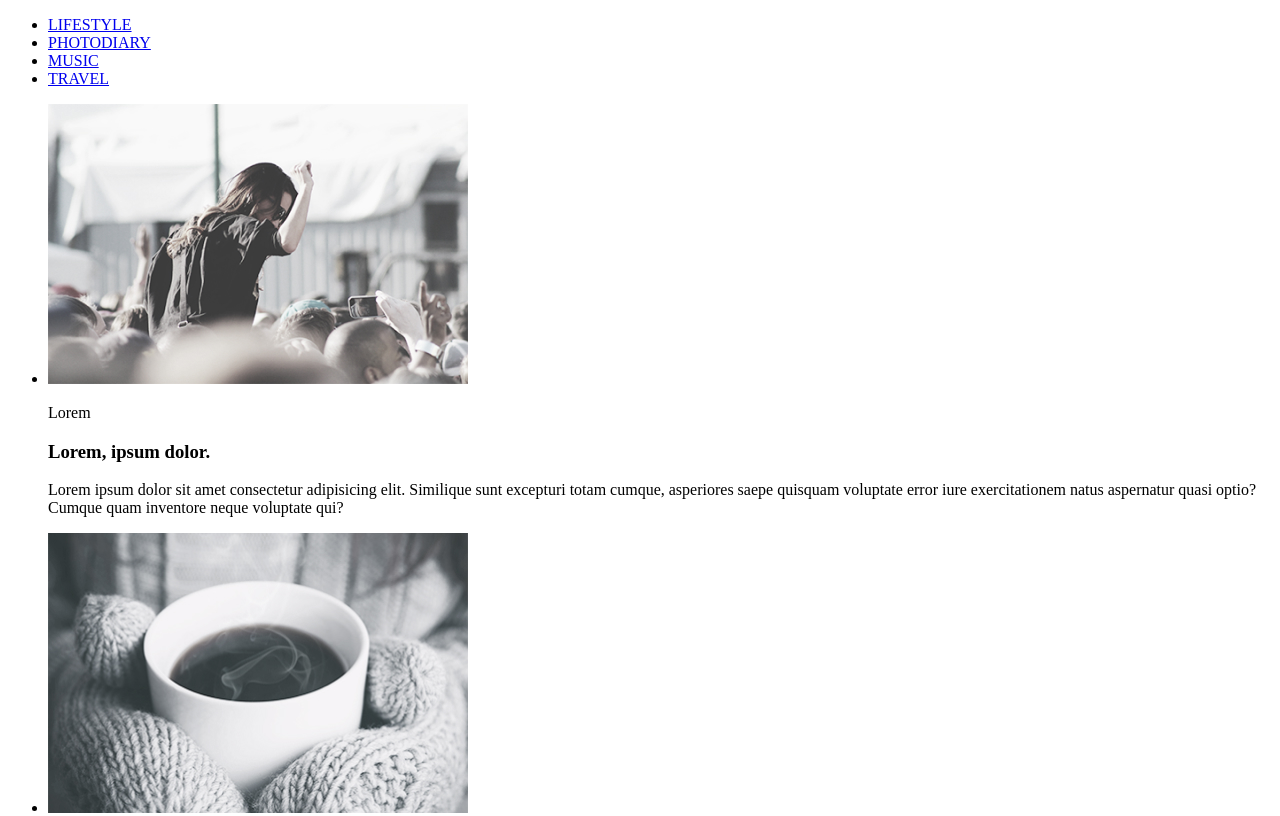
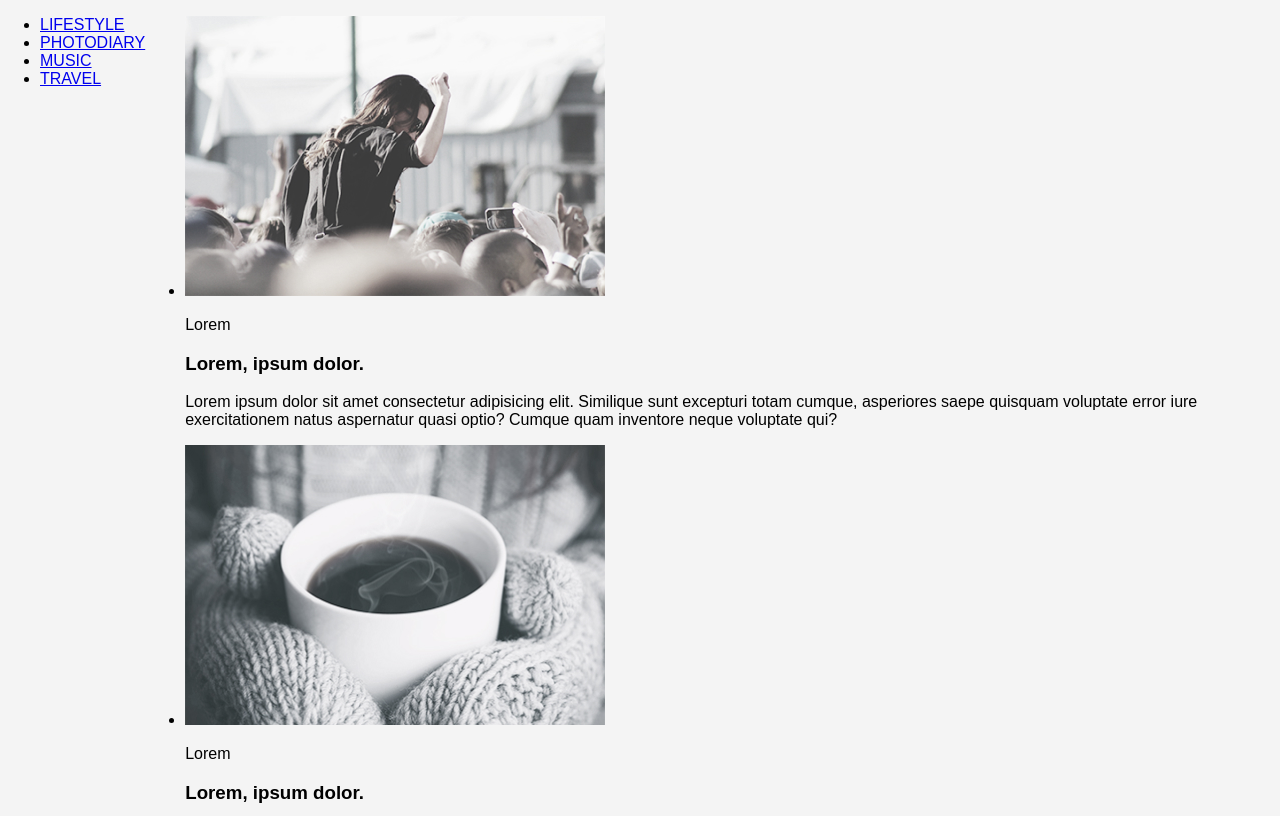
Before and after one commit to DISERD/Photoblog, a plain HTML site: page index.html in a window 1280 px wide. Shown: the top 816 px of the page. Drawn offline with Linux system fonts and the light colour scheme.

Commit message:
Add initial CSS styles for body layout and appearance

```diff
--- /dev/null
+++ b/css/style.css
@@ -0,0 +1,7 @@
+body {
+    font-family: Arial, sans-serif;
+    background-color: #f4f4f4;
+    margin: 0;
+    padding: 0;
+    display: flex;
+}
--- a/index.html
+++ b/index.html
@@ -4,7 +4,9 @@
     <meta charset="UTF-8">
     <meta name="viewport" content="width=device-width, initial-scale=1.0">
     <title>Document</title>
+    <link rel="stylesheet" href="./css/style.css">
 </head>
+<body>
 <header>
 <nav>
     <ul>
```
